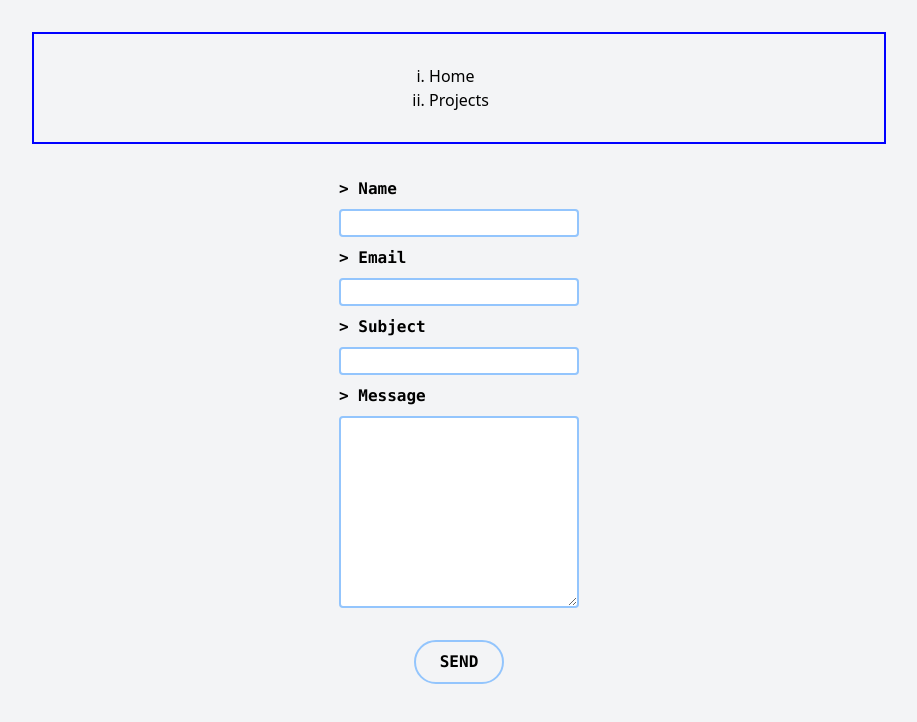
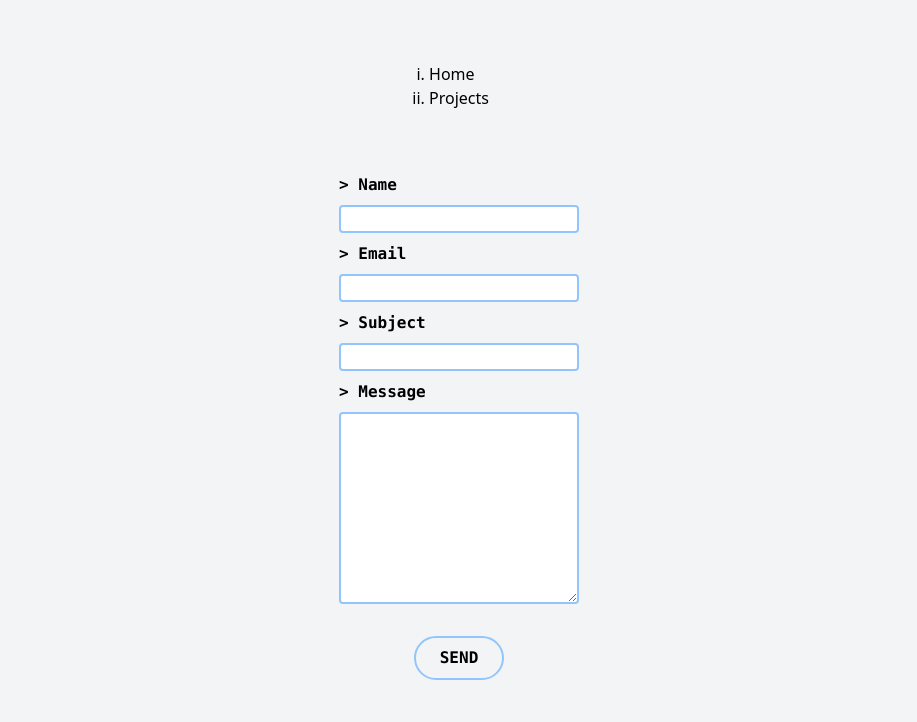
Before and after one commit to 6ixBit/v2-personal-website-ui, a Vue app: page / in a window 1280 px wide. Shown: the top 722 px of the page, without its empty margins (181-1098 px from the left). Built offline with nearby package versions, Linux system fonts and the light colour scheme.

Commit message:
Removed redundant border used for testing

```diff
--- a/src/views/Home.vue
+++ b/src/views/Home.vue
@@ -1,7 +1,7 @@
 <template>
   <div class="flex justify-center">
     <!-- On mobile make it full width and on larger devices make it 3 quarters of width -->
-    <div class="flex justify-center w-10/12 sm:w-8/12 my-8" id="content">
+    <div class="flex justify-center w-10/12 sm:w-8/12 my-8">
       <ul id="menu">
         <li>Home</li>
         <li>Projects</li>
@@ -34,7 +34,4 @@ export default {
   margin: 30px 0px;
 }
 
-#content {
-  border: solid blue 2px;
-}
 </style>
```
